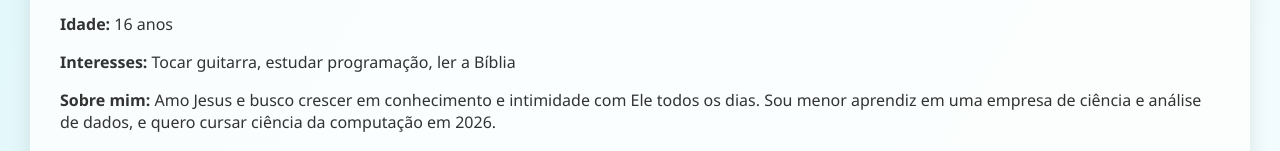
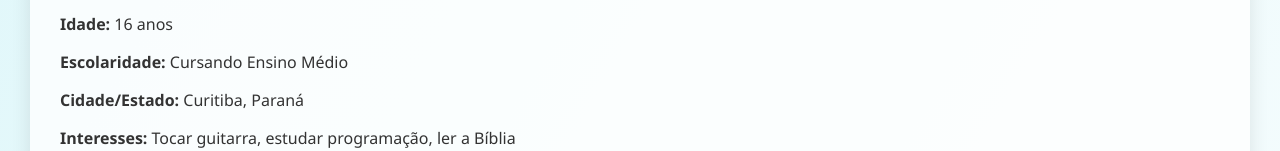
Before and after one commit to RicardoMedeirosMarcato/PC_Ricardo_3G, a plain HTML site: page Pagina_Web_2.html in a window 1280 px wide. Shown: the part 304-455 px from the top of the page. Drawn offline with Linux system fonts and the light colour scheme.

Commit message:
fix: ajustes do site

```diff
--- a/Pagina_Web_2.html
+++ b/Pagina_Web_2.html
@@ -67,6 +67,8 @@
     <img src="https://i.ibb.co/gLHxb1f3/ricardo-perfil-jpg.jpg" alt="Ricardo tocando guitarra" width="150" style="border-radius: 8px;">
     <p><strong>Nome:</strong> Ricardo Medeiros Marcato</p>
     <p><strong>Idade:</strong> 16 anos</p>
+    <p><strong>Escolaridade:</strong> Cursando Ensino Médio</p>
+    <p><strong>Cidade/Estado:</strong> Curitiba, Paraná</p>
     <p><strong>Interesses:</strong> Tocar guitarra, estudar programação, ler a Bíblia</p>
     <p><strong>Sobre mim:</strong> Amo Jesus e busco crescer em conhecimento e intimidade com Ele todos os dias. Sou menor aprendiz em uma empresa de ciência e análise de dados, e quero cursar ciência da computação em 2026.</p>
     <p><strong>Vídeo:</strong></p>
```
